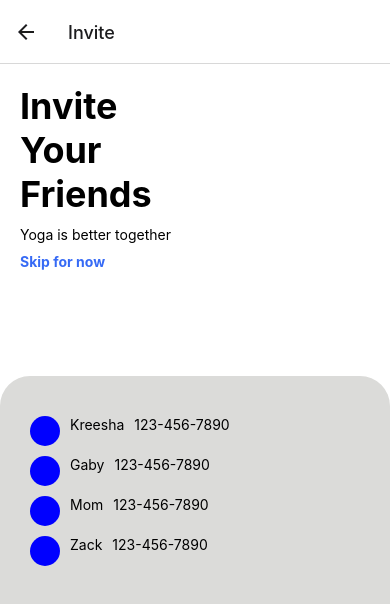
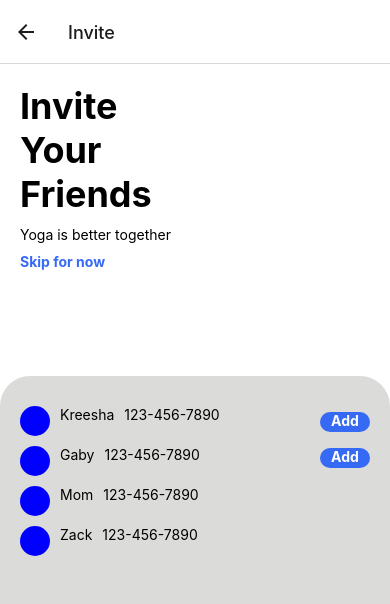
Before and after one commit to alstdu/my-first-native-app, a React Native app: screen /Invite in a window 390 px wide. Shown: the top 604 px of the page. Built offline with nearby package versions, Linux system fonts and the light colour scheme.

Commit message:
Add buttons on invite page

```diff
--- a/MyStyles.js
+++ b/MyStyles.js
@@ -7,13 +7,18 @@ const MyStyles = StyleSheet.create({
         fontWeight: 'bold',
         marginTop: 10,
     },
+    // THIS IS TEMPORARY until I can figure out how to configure
+    // contact permissions (probably boolean 'contact found in system true/false')
+    // for now, simulate the functionality
     AddButton: {
-        padding: 8,
-        color: 'white',
-        fontWeight: 'bold',
+        backgroundColor: '#366AF5',
+        marginTop: 16,
+        borderRadius: 50,
+        width: 50,
+        height: 20,
     },
     ButtonContainer: {
-        padding: 10,
+        padding: 5,
         backgroundColor: '#366AF5',
         borderRadius: 50,
         width: 130,
@@ -63,7 +68,8 @@ const MyStyles = StyleSheet.create({
         borderTopEndRadius: 30,
         alignItems: 'left',
         justifyContent: 'center',
-        padding: 30,
+        padding: 20,
+        flexDirection: 'row',
     },
     Circle: {
         backgroundColor: 'blue',
--- a/components/InviteScreen.js
+++ b/components/InviteScreen.js
@@ -68,6 +68,22 @@ export default function InviteScreen() {
           renderItem={({ item }) => <ContactView photo={item.photo} title={item.title} number={item.number} />}
           keyExtractor={item => item.id}
         />
+        <View>
+        <TouchableOpacity
+          style={MyStyles.AddButton}
+          onPress={() => navigation.navigate("Invite")}>
+          <Text
+            style={MyStyles.ButtonText}
+          >Add</Text>
+        </TouchableOpacity>
+        <TouchableOpacity
+          style={MyStyles.AddButton}
+          onPress={() => navigation.navigate("Invite")}>
+          <Text
+            style={MyStyles.ButtonText}
+          >Add</Text>
+        </TouchableOpacity>
+        </View>
       </View>
     </View>
   );
```
